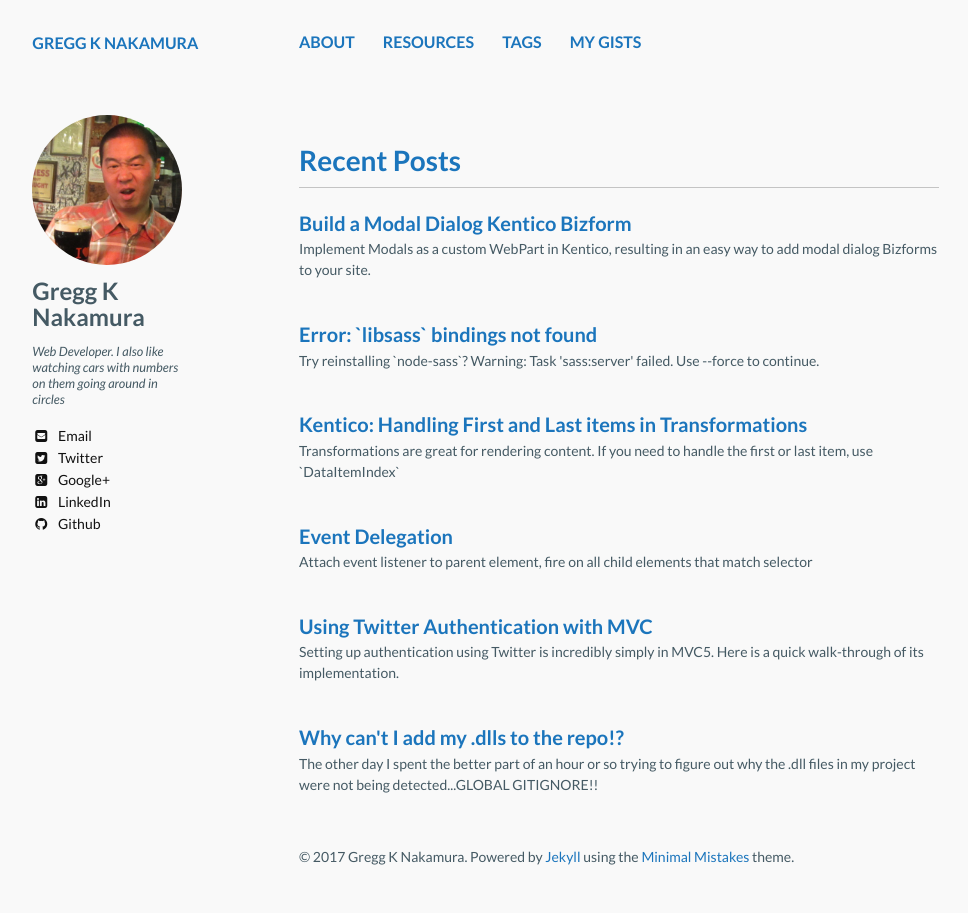
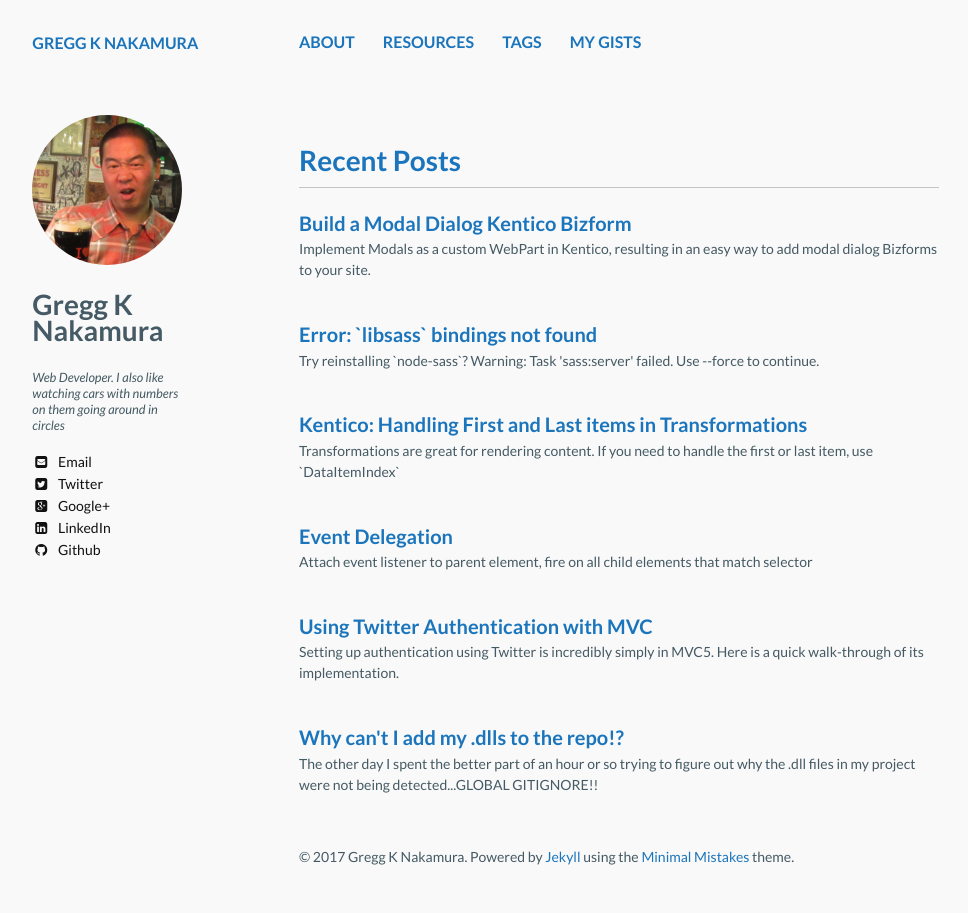
Before and after one commit to greggnakamura/greggnakamura.github.com, a Jekyll site: the page built from index.md, in a window 1280 px wide. Shown: the whole page, without its empty margins (21-989 px from the left). Built offline with Jekyll 4.4.1, drawn with Linux system fonts in a browser that asks for light colours; nearby versions of some CDN libraries.

Commit message:
Update  to

```diff
--- a/_includes/_author-bio.html
+++ b/_includes/_author-bio.html
@@ -10,7 +10,7 @@
 	<img src="{{ site.url }}/images/{{ author.avatar }}" class="bio-photo" alt="{{ author.name }} bio photo">
 {% endif %}
 
-  <h3 itemprop="name">{{ author.name }}</h3>
+  <h2 itemprop="name">{{ author.name }}</h2>
   <p>{{ author.bio }}</p>
   {% if author.email %}<a href="mailto:{{ author.email }}" class="author-social" target="_blank"><i class="fa fa-fw fa-envelope-square"></i> Email</a>{% endif %}
   {% if author.twitter %}<a href="http://twitter.com/{{ author.twitter }}" class="author-social" target="_blank"><i class="fa fa-fw fa-twitter-square"></i> Twitter</a>{% endif %}
```
